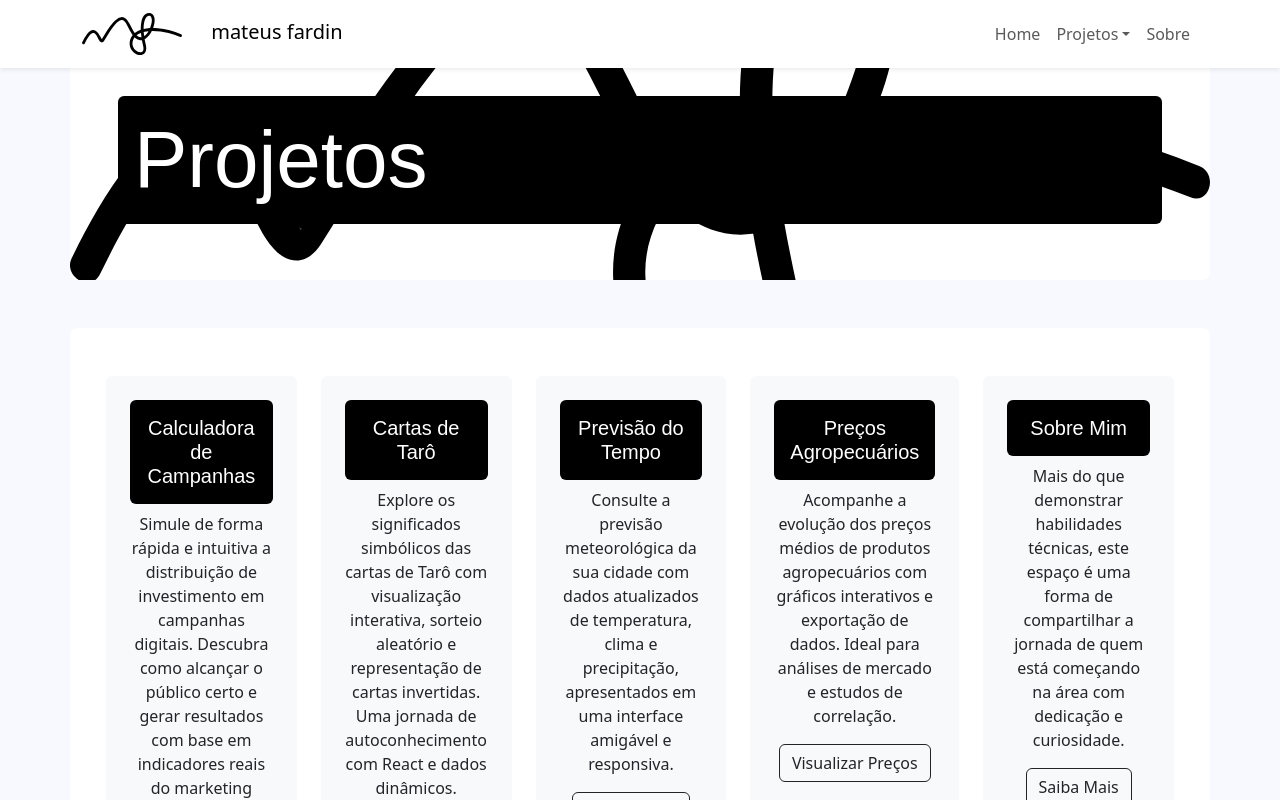
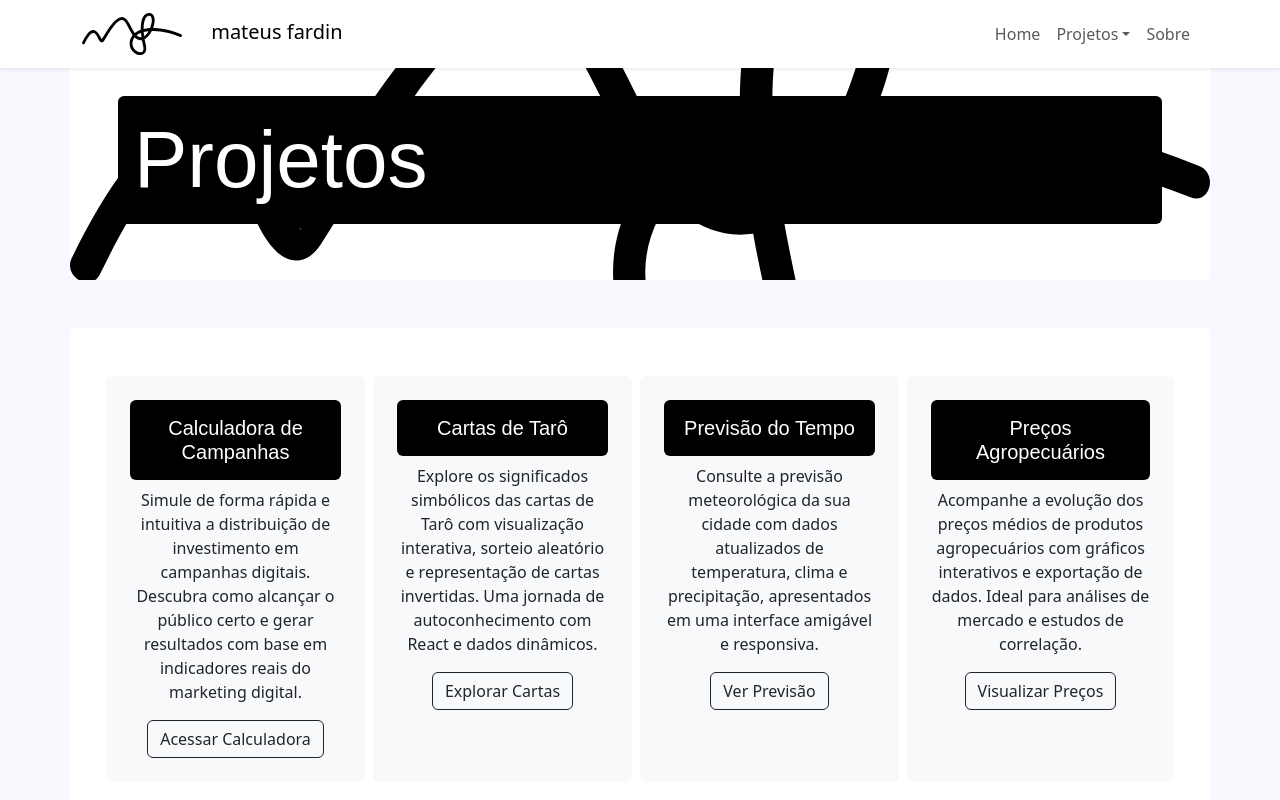
Before and after one commit to mateusdka/site, a React (Create React App) app: page / in a window 1280 px wide. Shown: the top 800 px of the page. Built offline with nearby package versions, Linux system fonts and the light colour scheme; a web font is replaced by a local one.

Commit message:
Home Update

```diff
--- a/src/Pages/Home.js
+++ b/src/Pages/Home.js
@@ -8,7 +8,7 @@ function Home() {
       </div>
 
       <div className="container-lg bg-white rounded p-5 mt-5">
-        <div className="row gap-4 text-center">
+        <div className="row gap-2 text-center">
 
         {/* Bloco - Calculadora de Campanhas */}
         <div className="col-lg bg-light rounded p-4">
@@ -32,20 +32,11 @@ function Home() {
         </div>
 
         {/* Bloco - Preços Agropecuários */}
-        <div className="col-lg bg-light rounded p-4">
+        <div className="col-lg-3 bg-light rounded p-4">
           <h5 className="banner-text rounded p-3">Preços Agropecuários</h5>
           <p>Acompanhe a evolução dos preços médios de produtos agropecuários com gráficos interativos e exportação de dados. Ideal para análises de mercado e estudos de correlação.</p>
           <Link to="/projetos/precos" className="btn btn-outline-dark">Visualizar Preços</Link>
         </div>
-
-        {/* Bloco - Sobre Mim */}
-        <div className="col-lg bg-light rounded p-4">
-          <h5 className="banner-text rounded p-3">Sobre Mim</h5>
-          <p>Mais do que demonstrar habilidades técnicas, este espaço é uma forma de compartilhar a jornada de quem está começando na área com dedicação e curiosidade.</p>
-          <Link to="/sobre" className="btn btn-outline-dark">Saiba Mais</Link>
-        </div>
-
-
       </div>
     </div>
 </div>
```
